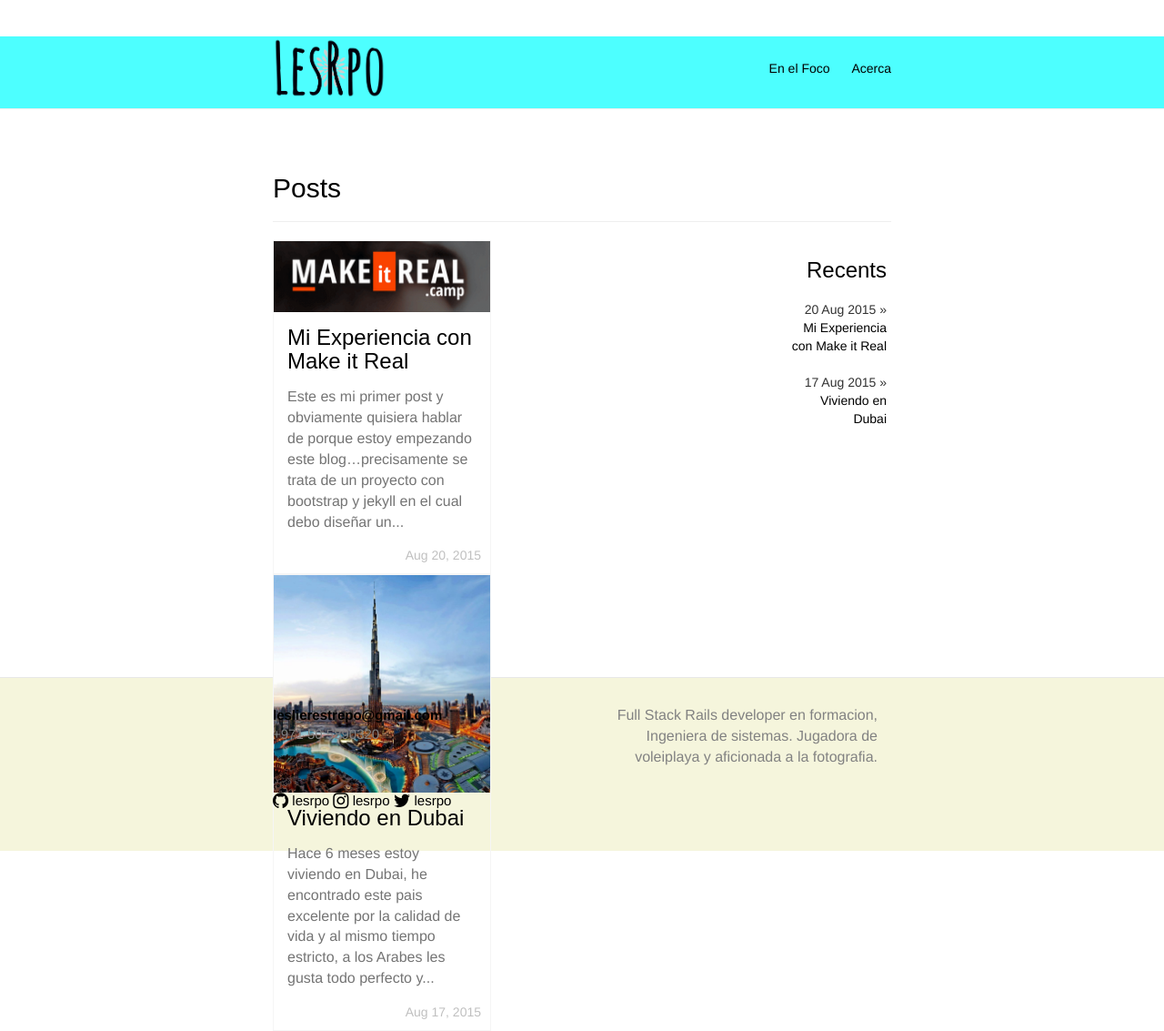
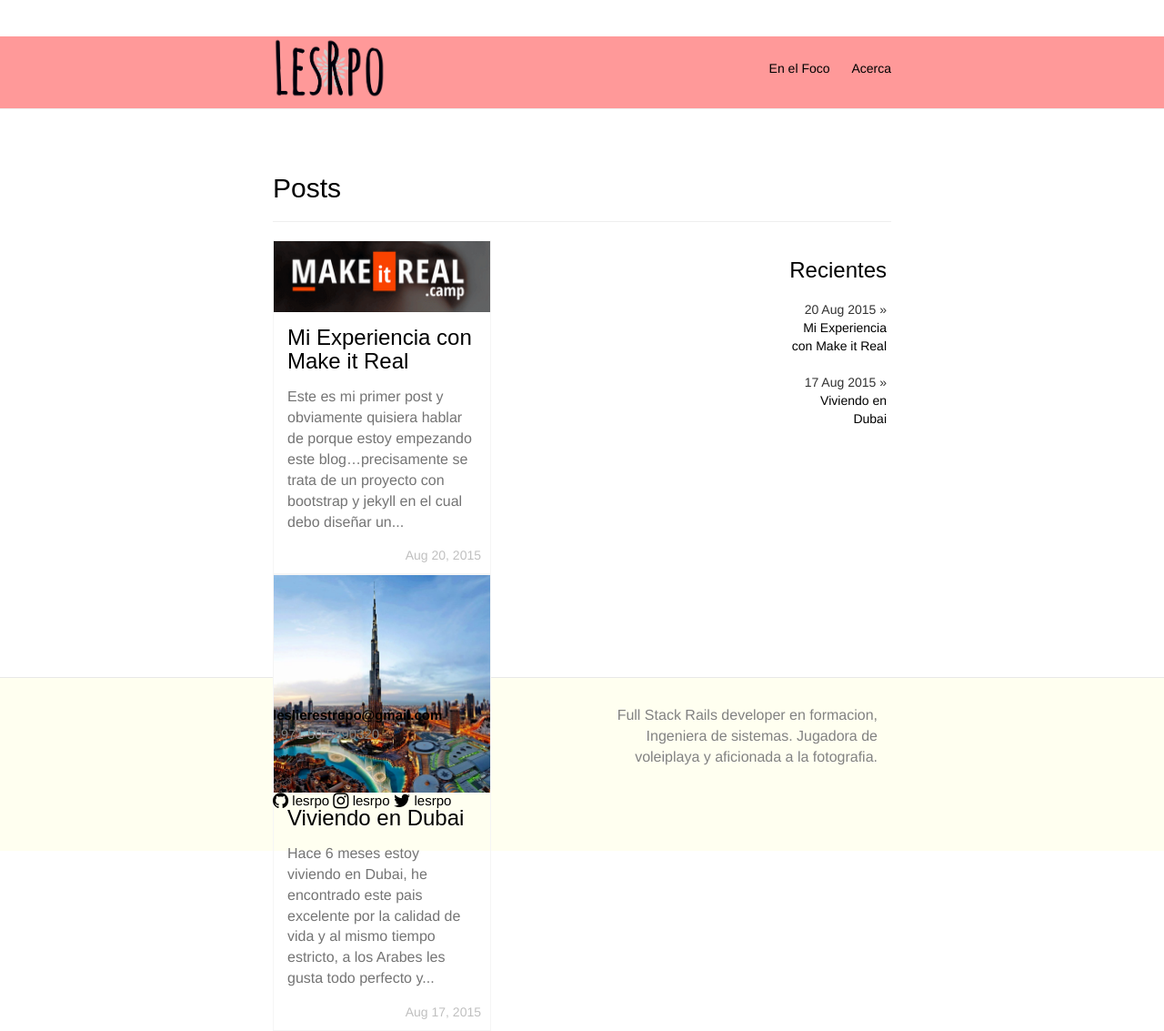
Before and after one commit to lesrpo/lely.github.io, a Jekyll site: the page built from index.html, in a window 1280 px wide. Shown: the whole page at 91% size. Built offline with Jekyll 4.4.1, drawn with Linux system fonts in a browser that asks for light colours; nearby versions of some CDN libraries.

Commit message:
Look and feel changes

```diff
--- a/css/main.scss
+++ b/css/main.scss
@@ -58,7 +58,7 @@ h1,h2,h3,h4,h5,h6{
 a{
 	color:black !important;
 }
-a:hover,a:active,a:visited{
+a:active,a:visited{
 	color:back;
 	text-decoration:none !important;
 }
@@ -71,7 +71,7 @@ p{
 
 .page-header {
     border-top: none;
-    background-color:#4DFFFF
+    background-color:#FF9999
 }
 .site-nav {
     line-height: 70px;
@@ -100,7 +100,7 @@ p{
 	margin:10px;
 }
 .site-footer {
-    background-color: beige;
+    background-color: #FFFFF0;
 }
 #container{
     max-width: 540px;
--- a/index.html
+++ b/index.html
@@ -32,7 +32,7 @@ layout: default
     {% endfor %}
   </div>
   <div class="fl recent-post">
-    <h3>Recents</h3>
+    <h3>Recientes</h3>
     <ul>
     {% for post in site.posts limit:5 %}
        <li>
```
